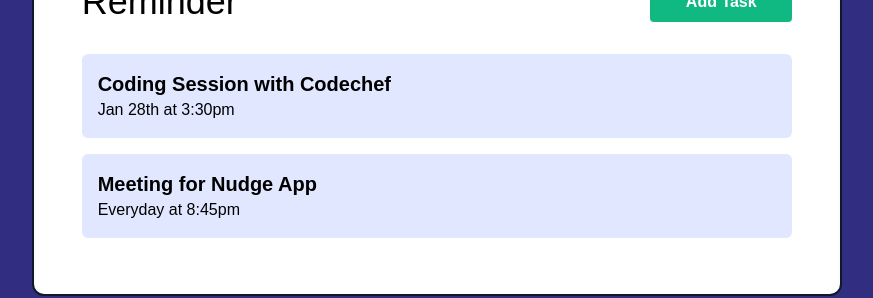
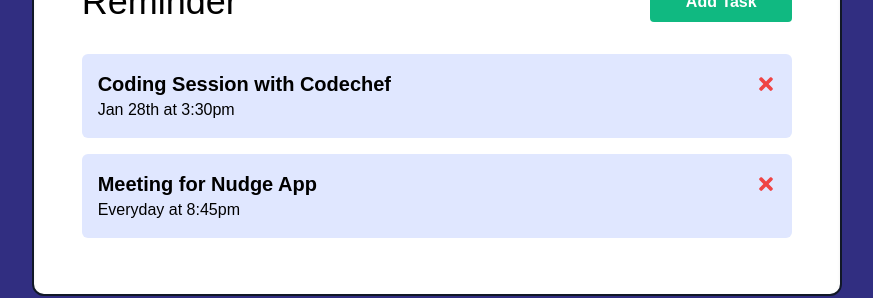
Before and after one commit to AbhinavRobinson/one-react-app, a React (Create React App) app: page / in a window 1280 px wide. Shown: the part 286-584 px from the top of the page, without its empty margins (203-1076 px from the left). Built offline with nearby package versions, Linux system fonts and the light colour scheme.

Commit message:
(feat): add delete item button

```diff
--- a/package.json
+++ b/package.json
@@ -12,6 +12,7 @@
     "@types/react-dom": "^16.9.8",
     "react": "^17.0.1",
     "react-dom": "^17.0.1",
+    "react-icons": "^4.1.0",
     "react-scripts": "4.0.1",
     "typescript": "^4.0.3",
     "web-vitals": "^0.2.4"
--- a/src/components/Task.tsx
+++ b/src/components/Task.tsx
@@ -1,10 +1,15 @@
+import { FaTimes } from "react-icons/fa";
+
 /** Task Component
  * @returns Single Task
  */
 const Task = ({ task }: { task: any }) => {
   return (
     <div className="w-full p-4 my-2 bg-indigo-100 rounded-md hover:bg-indigo-200">
-      <h3 className="text-xl font-semibold">{task.text}</h3>
+      <h3 className="flex flex-row justify-between w-full text-xl font-semibold">
+        {task.text}
+        <FaTimes className="self-center text-red-500 rounded-full cursor-pointer hover:text-red-600" />
+      </h3>
       <p>{task.day}</p>
     </div>
   );
```
Also changed, not shown: 2 other files (tests, documents, lock files or other folders).
